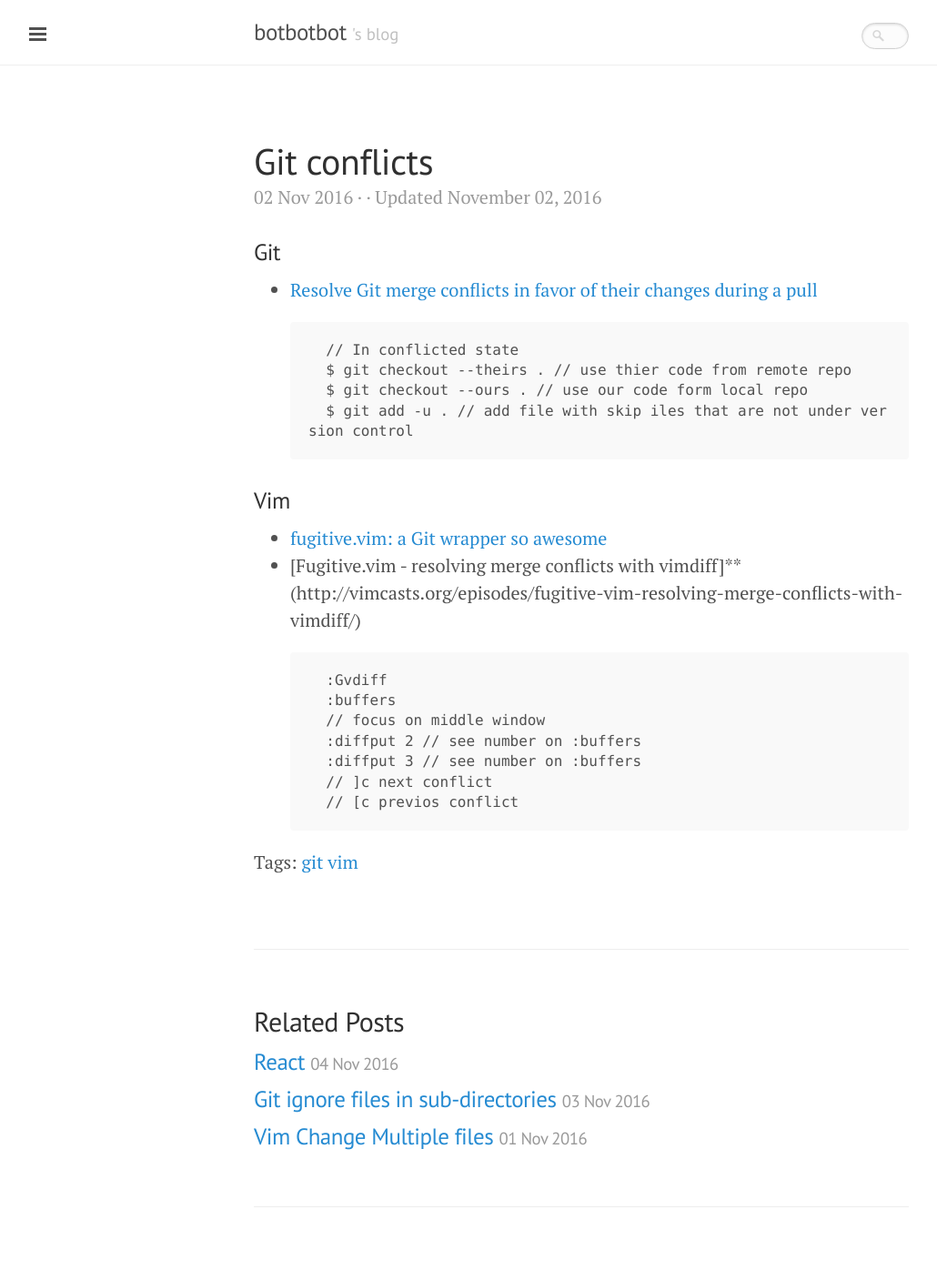
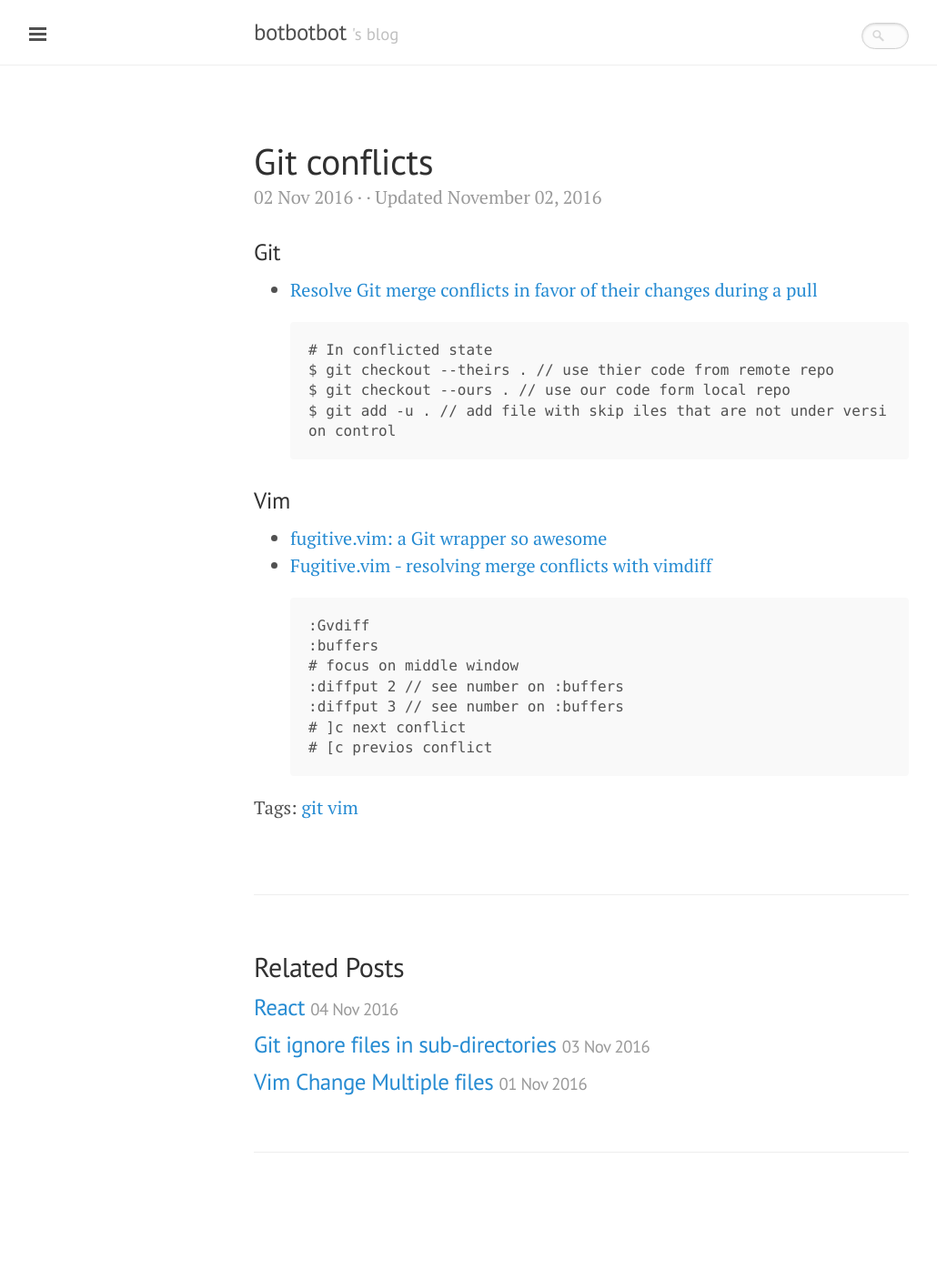
Before and after one commit to ibotdotout/ibotdotout.github.io, a Jekyll site: the page built from _posts/2016-11-02-git-conflicts.md, in a window 1280 px wide. Shown: the whole page at 91% size, without its empty margins (1-1031 px from the left). Built offline with Jekyll 4.4.1, drawn with Linux system fonts in a browser that asks for light colours; nearby versions of some CDN libraries; comment, search, counter and statistics services are not loaded; after the commit the page ends 1347 px from its top, so only the background shows below that.

Commit message:
clean git

````diff
--- a/_posts/2016-11-02-git-conflicts.md
+++ b/_posts/2016-11-02-git-conflicts.md
@@ -14,25 +14,26 @@ update_date: 2016-11-02
 
 * [Resolve Git merge conflicts in favor of their changes during a pull](http://stackoverflow.com/a/33569970/6144391)
 
-	```
-	// In conflicted state
-	$ git checkout --theirs . // use thier code from remote repo
-	$ git checkout --ours . // use our code form local repo
-	$ git add -u . // add file with skip iles that are not under version control
-	```
+  ```
+  # In conflicted state
+  $ git checkout --theirs . // use thier code from remote repo
+  $ git checkout --ours . // use our code form local repo
+  $ git add -u . // add file with skip iles that are not under version control
+  ```
 
 <!-- more -->
 
 ### Vim
+
 * [fugitive.vim: a Git wrapper so awesome](https://github.com/tpope/vim-fugitive)
-* [Fugitive.vim - resolving merge conflicts with vimdiff]**(http://vimcasts.org/episodes/fugitive-vim-resolving-merge-conflicts-with-vimdiff/)
+* [Fugitive.vim - resolving merge conflicts with vimdiff](http://vimcasts.org/episodes/fugitive-vim-resolving-merge-conflicts-with-vimdiff)
 
-	```
-	:Gvdiff
-	:buffers
-	// focus on middle window
-	:diffput 2 // see number on :buffers
-	:diffput 3 // see number on :buffers
-	// ]c next conflict
-	// [c previos conflict
-	```
+  ```
+  :Gvdiff
+  :buffers
+  # focus on middle window
+  :diffput 2 // see number on :buffers
+  :diffput 3 // see number on :buffers
+  # ]c next conflict
+  # [c previos conflict
+  ```
````
Also changed, not shown: _posts/2016-11-03-git-ignore-in-sub-dir.md (+5 -4 lines).
